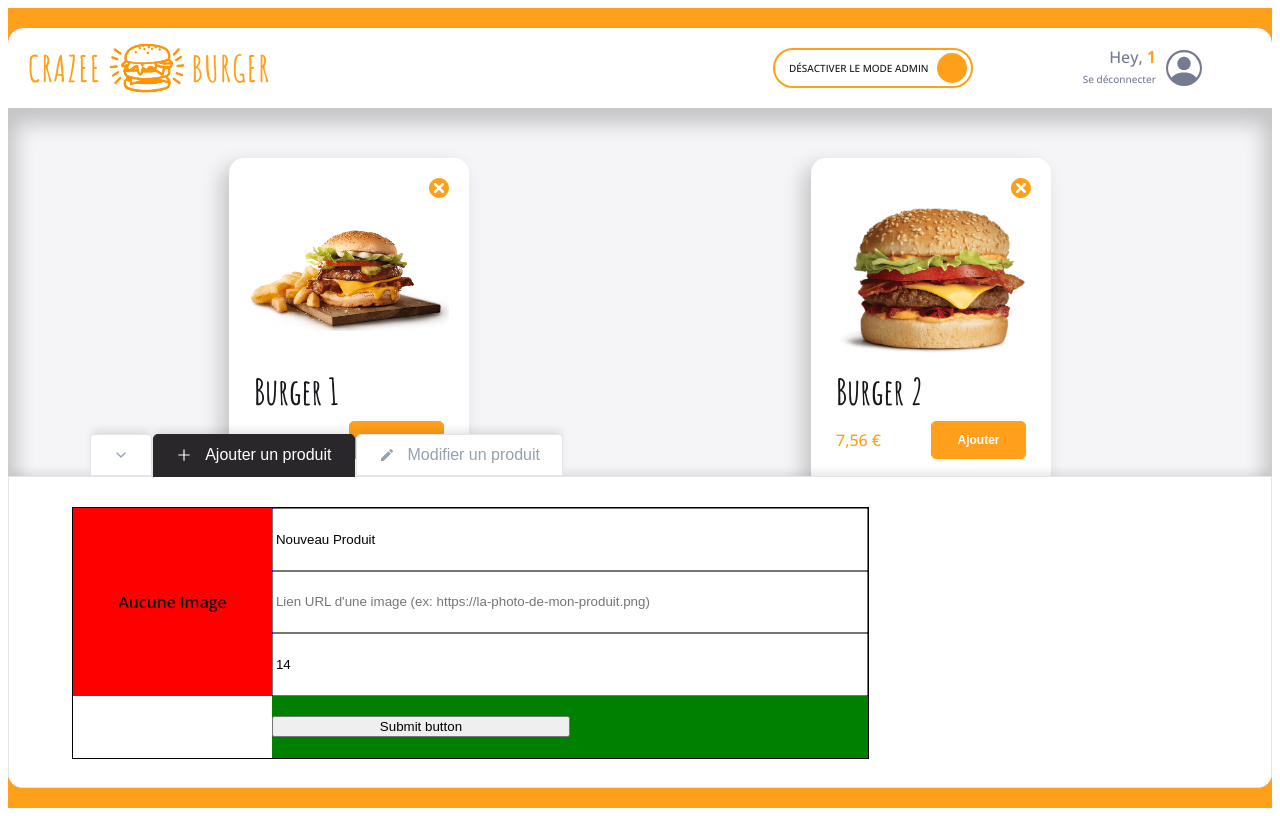
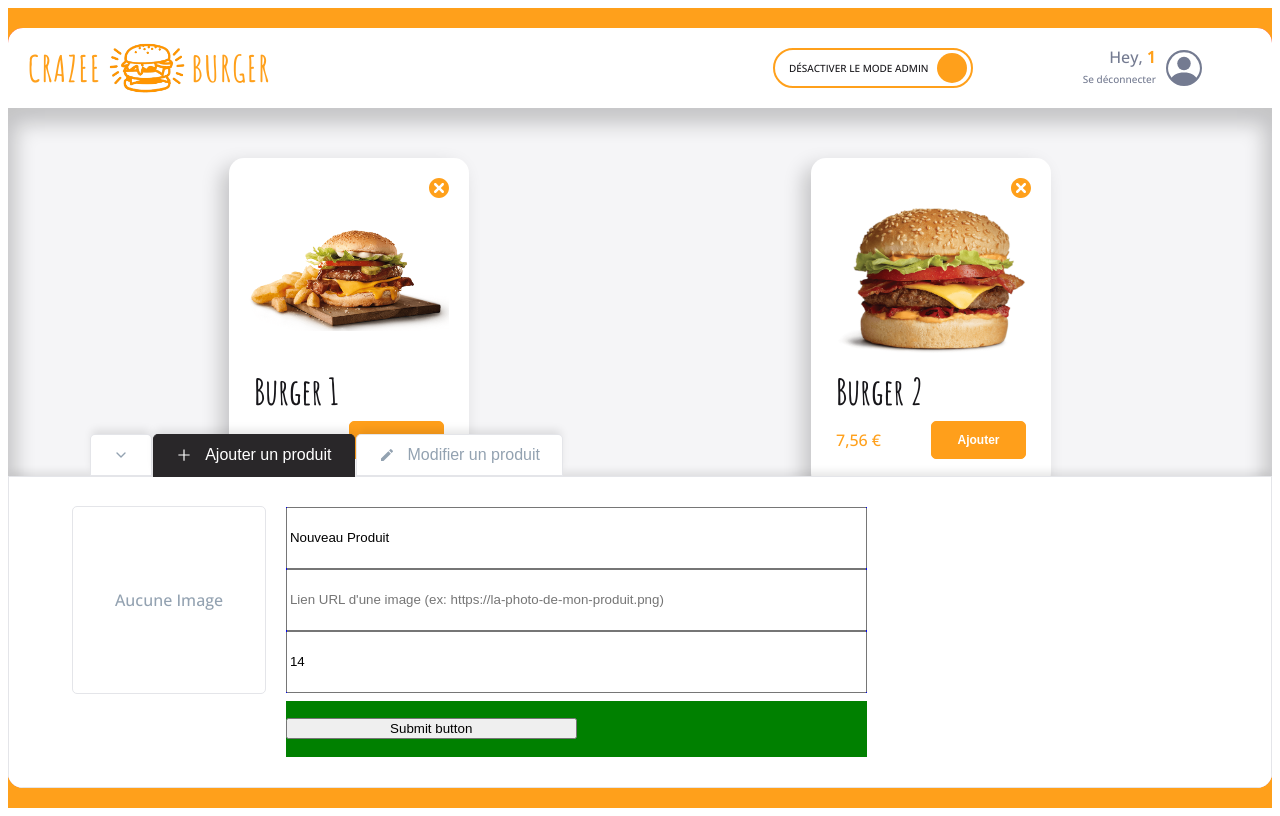
Before and after one commit to kailam-ada/crazee-burger2, a React (Vite) app: page /order/1 in a window 1280 px wide. Built offline with nearby package versions, Linux system fonts and the light colour scheme.

Commit message:
✨ F08: ADMIN > AddForm > Add preview-image style

```diff
--- a/src/components/pages/order/Main/Admin/AdminPanel/AddForm.jsx
+++ b/src/components/pages/order/Main/Admin/AdminPanel/AddForm.jsx
@@ -2,6 +2,7 @@
 import styled from "styled-components";
 import OrderContext from "../../../../../../context/OrderContext";
 import { FiCheckCircle } from "react-icons/fi";
+import { theme } from "../../../../../../theme";
 
 const EMPTY_PRODUCT = {
   id: "",
@@ -47,7 +48,7 @@
         {newProduct.imageSource ? (
           <img src={newProduct.imageSource} alt={newProduct.title} />
         ) : (
-          <div>Aucune Image</div>
+          <div className="empty-image">Aucune Image</div>
         )}
       </div>
       <div className="input-fields">
@@ -87,15 +88,17 @@
 }
 
 const AddFormStyled = styled.form`
-  border: 1px solid black;
+  /* border: 1px solid black; */
   display: grid;
   grid-template-columns: 1fr 3fr;
   grid-template-rows: repeat(4, 1fr);
   height: 100%;
   width: 70%;
+  grid-row-gap: 8px;
+  grid-column-gap: 20px;
 
   .image-preview {
-    background: red;
+    /* background: red; */
     grid-area: 1/1/4/2;
     display: flex;
     justify-content: center;
@@ -106,6 +109,18 @@
       height: 100%;
       object-fit: contain;
       object-position: center;
+    }
+
+    .empty-image {
+      width: 100%;
+      height: 100%;
+      display: flex;
+      justify-content: center;
+      align-items: center;
+      border: 1px solid ${theme.colors.greyLight};
+      line-height: 1.5;
+      color: ${theme.colors.greySemiDark};
+      border-radius: ${theme.borderRadius.round};
     }
   }
 
```
